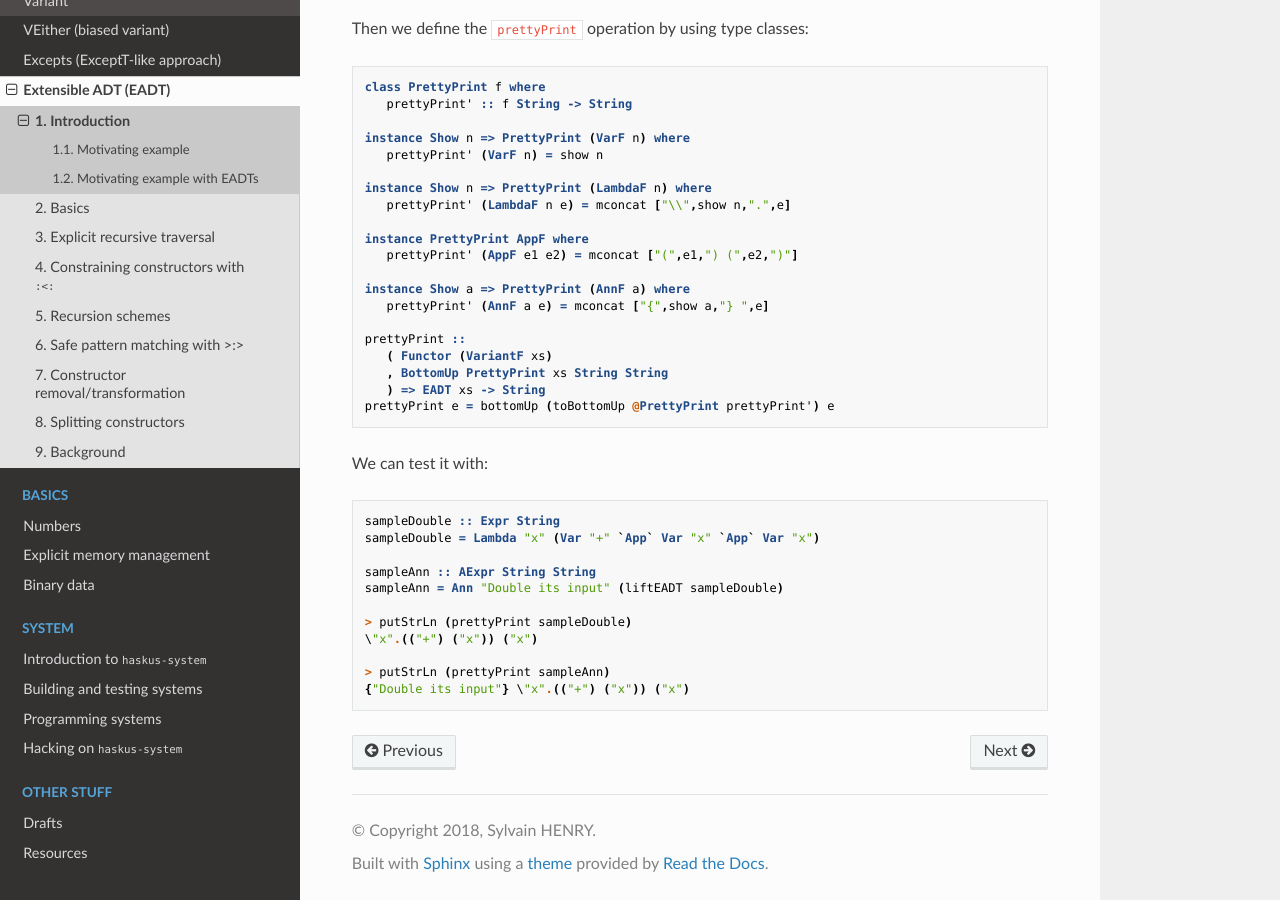
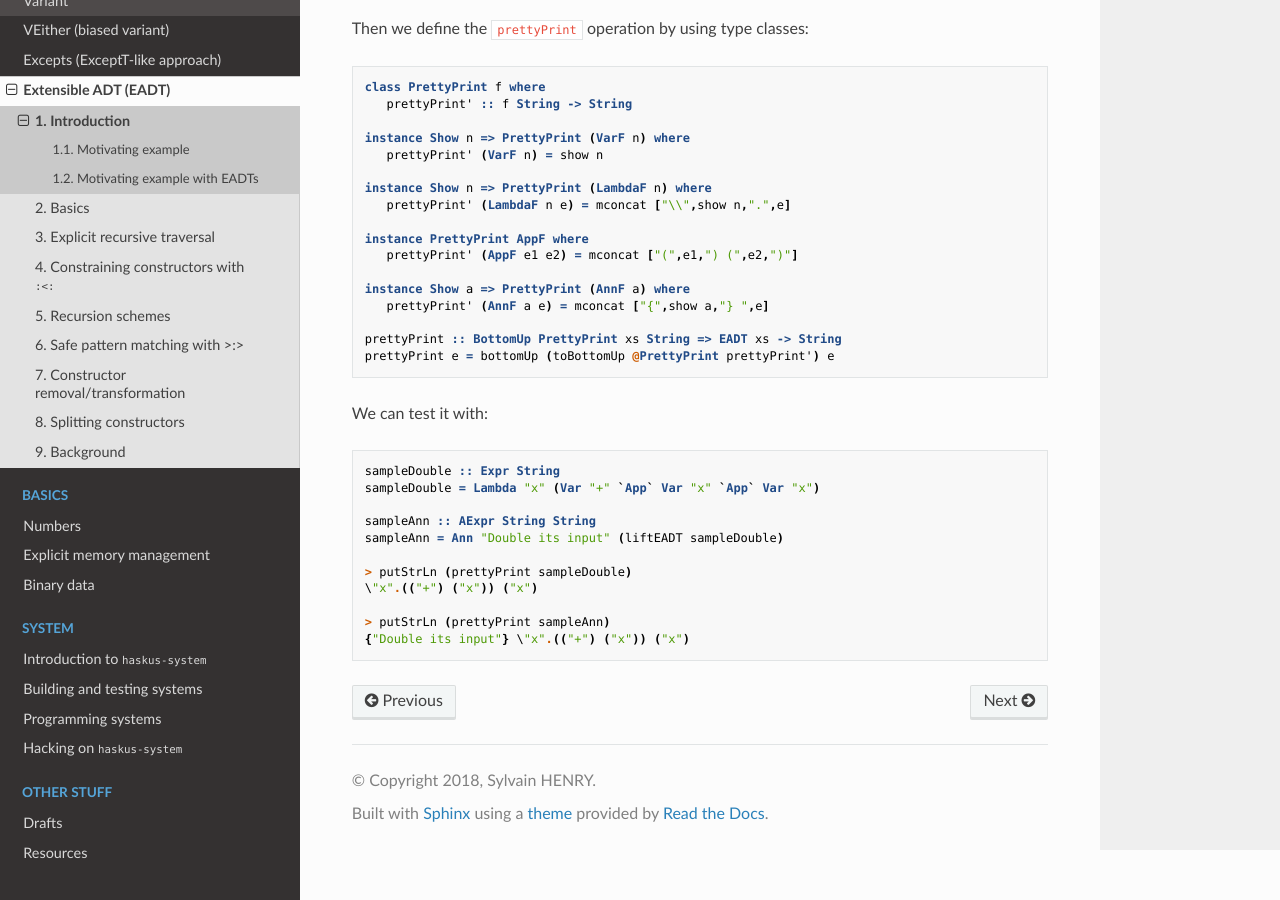
Before and after one commit to haskus/haskus-manual, a Sphinx documentation site: the page built from source/eadt/intro.rst, in a window 1280 px wide and 900 px high, scrolled down 1972 px. Built offline with Sphinx 7.4.7 and the Read the Docs theme 2.0.0, drawn with Linux system fonts in a browser that asks for light colours; pages that are not in the unit, such as notebooks, are missing from menus.

Commit message:
BottomUp now has Functor superclass

```diff
--- a/source/eadt/basics.rst
+++ b/source/eadt/basics.rst
@@ -32,7 +32,7 @@ For instance, let's define the constructors for a list:
    data ConsF a e = ConsF a e deriving (Functor)
    data NilF    e = NilF      deriving (Functor)
 
-Note that **both** data types are parameterised by ``e`` even ``e`` isn't used
+Note that **both** data types are parameterised by ``e`` even if ``e`` isn't used
 in ``NilF`` definition.
 
 .. _eadt_pattern_synonyms:
--- a/source/eadt/intro.rst
+++ b/source/eadt/intro.rst
@@ -127,10 +127,7 @@ Then we define the ``prettyPrint`` operation by using type classes:
    instance Show a => PrettyPrint (AnnF a) where
       prettyPrint' (AnnF a e) = mconcat ["{",show a,"} ",e]
 
-   prettyPrint ::
-      ( Functor (VariantF xs)
-      , BottomUp PrettyPrint xs String String
-      ) => EADT xs -> String
+   prettyPrint :: BottomUp PrettyPrint xs String => EADT xs -> String
    prettyPrint e = bottomUp (toBottomUp @PrettyPrint prettyPrint') e
 
 We can test it with:
```
